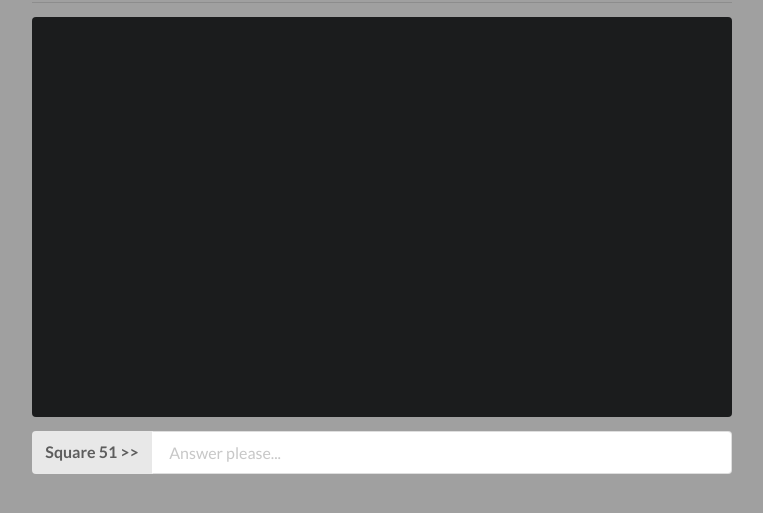
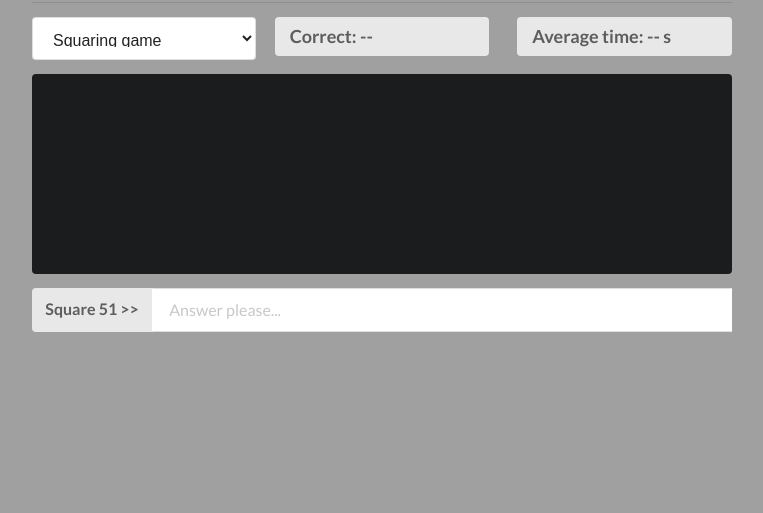
Before and after one commit to Greenwold-Henry/mindflayer, a website built with webpack: page docs/index.html in a window 1280 px wide. Shown: the part 85-598 px from the top of the page, without its empty margins (258-1021 px from the left). Built offline with nearby package versions, Linux system fonts and the light colour scheme.

Commit message:
Added averages and pct correct

```diff
--- a/docs/index.html
+++ b/docs/index.html
@@ -21,8 +21,29 @@
         <br/>
         <h1 id="title" class="ui dividing header">Room: An Interactive Fiction engine</h1>
 
+        <div class="ui grid">
+        <div class="three column row">
+            <div class="column">
+                <select class="ui selection dropdown">
+                    <option selected="" value="squares">Squaring game</option>
+                    <option value="roots">Square roots game</option>
+                </select>
+            </div>
+            <div class="column">
+                <div id="correct" class="ui fluid big label">
+                    Correct: --
+                </div>
+            </div>
+            <div class="column">
+                <div id="avgTime" class="ui fluid big label">
+                    Average time: -- s
+                </div>
+            </div>
+          </div>
+        </div>
+
         <div id="outputArea" class="ui outputArea inverted segment"></div>
-        <div class="ui fluid labeled input">
+        <div class="ui fluid right action left labeled input">
             <div id="prompt" class="ui label">
                 >>
             </div>
--- a/docs/styles.css
+++ b/docs/styles.css
@@ -13,7 +13,7 @@ h2, h3 {
 }
 
 .outputArea {
-  height:400px;
+  height:200px;
   overflow-y: scroll;
 }
 
--- a/src/Game.js
+++ b/src/Game.js
@@ -5,26 +5,27 @@ module.exports = class Game {
         this.mNextAnswer = '';
         this.mAsk = ask;
         this.mOut = out;
+        this.mAvgTime = 0;
         this.mQuestionTime = Date.now();
     }
 
     parseAnswer(input) {
         const elapsed = (Date.now() - this.mQuestionTime)/1000;
         if (input === this.mNextAnswer) {
-            //console.log(chalk.green(`Yes! (${elapsed}s)`));
             this.mOut(`Yes! (${elapsed}s)`, 'correct');
+            this.mNumRight++;
         } else {
-            //console.log(chalk.red(`No! ${this.mNextAnswer} (${elapsed}s)`));
             this.mOut(`No! ${this.mNextAnswer} (${elapsed}s)`, 'wrong');
         }
+        this.mAvgTime = ((this.mAvgTime * (this.mNumQuestions-1)) + elapsed) / this.mNumQuestions;
     }
 
     nextQuestion() {
+        this.mNumQuestions++;
         let num = 0;
         while (num % 10 === 0) {
             num = 10 + Math.ceil(Math.random() * 89);
         }
-        //ask(chalk.blueBright(`Square ${num} >> `));
         this.mNextAnswer = '' + num * num;
         this.mQuestionTime = Date.now();
         return this.mAsk(`Square ${num} >> `);
--- a/src/web/web.js
+++ b/src/web/web.js
@@ -23,5 +23,11 @@ game.nextQuestion();
 
 window.onUserInput = (input) => {
     game.parseAnswer(input);
+
+    const avgTime = document.getElementById("avgTime");
+    avgTime.innerHTML = escapeHtml(`Average time: ${Math.round(game.mAvgTime*100)/100} s`);
+    const correct = document.getElementById("correct");
+    correct.innerHTML = escapeHtml(`Correct: ${game.mNumRight}/${game.mNumQuestions} (${Math.round(game.mNumRight/game.mNumQuestions*1000)/10}%)`);
+
     game.nextQuestion();
 }
```
Also changed, not shown: docs/js/bundle.js (+1 -1 lines).
